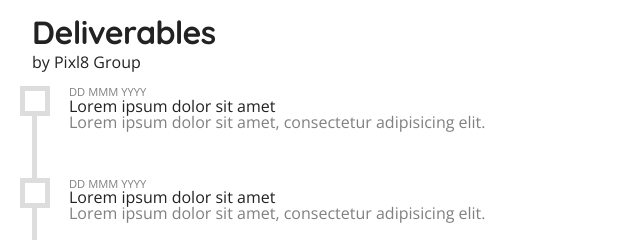
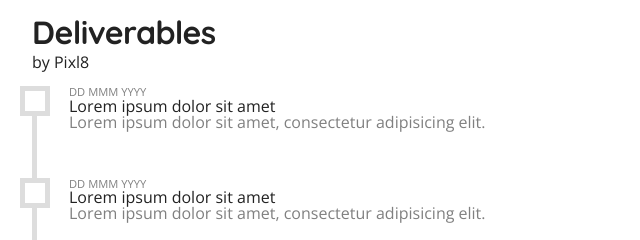
Before and after one commit to andy-orme/db-demo, a plain HTML site: page index.html in a window 1280 px wide. Shown: the top 240 px of the page, 0-640 px from the left. Drawn offline with nearby package versions, Linux system fonts and the light colour scheme.

Commit message:
Quick name change

```diff
--- a/index.html
+++ b/index.html
@@ -4,7 +4,7 @@
 <head>
 
 	<meta charset="UTF-8">
-	<title>Deliverables by Pixl8 Group</title>
+	<title>Deliverables by Pixl8</title>
 	<link href="https://fonts.googleapis.com/css?family=Open+Sans|Quicksand:700" rel="stylesheet">
 
 	<meta name="viewport" content="width=device-width, initial-scale=1.0">
@@ -17,7 +17,7 @@
 <body>
 
 	<h1>Deliverables</h1>
-	<p>by Pixl8 Group</p>
+	<p>by Pixl8</p>
 
 	<ol class="timeline">
 
```
